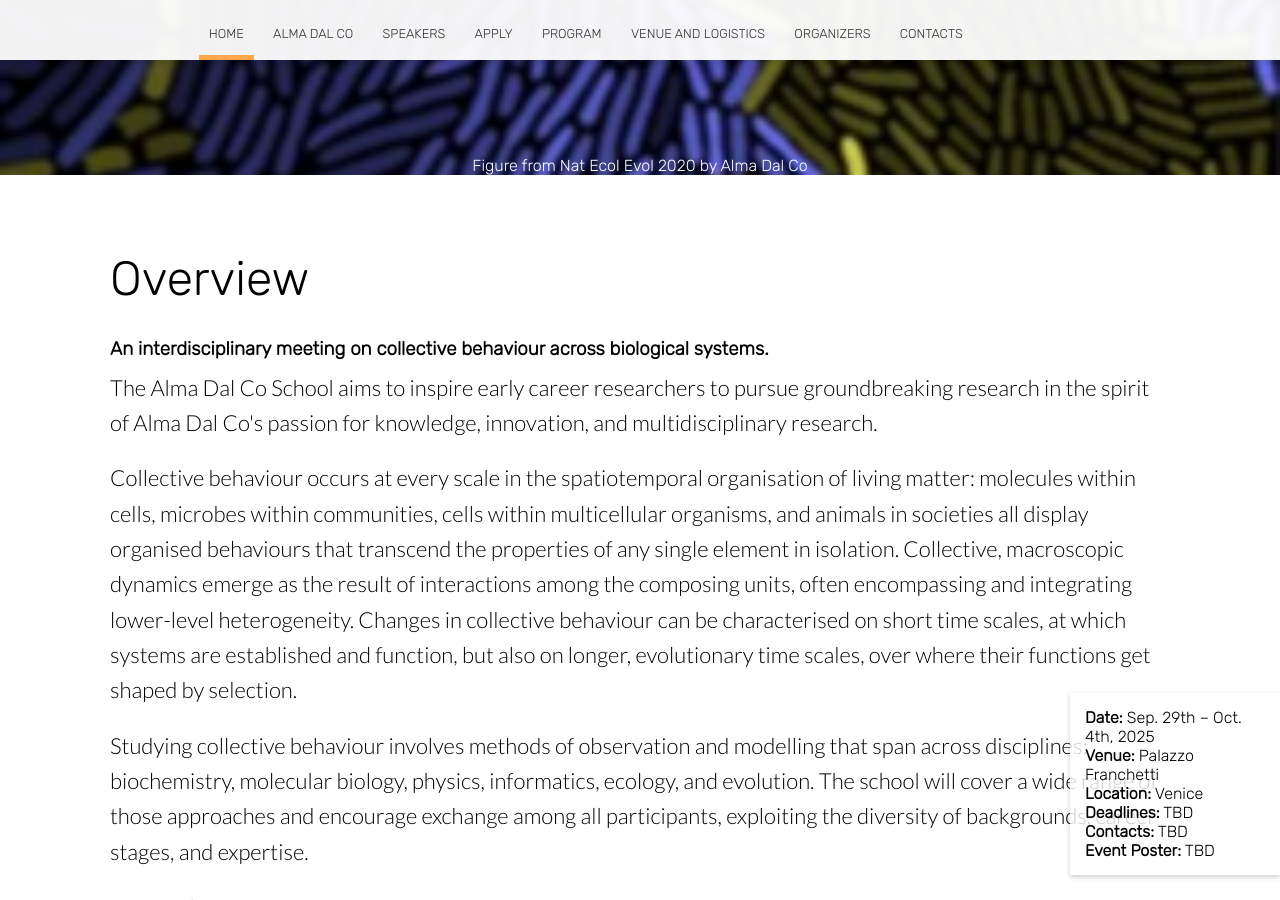
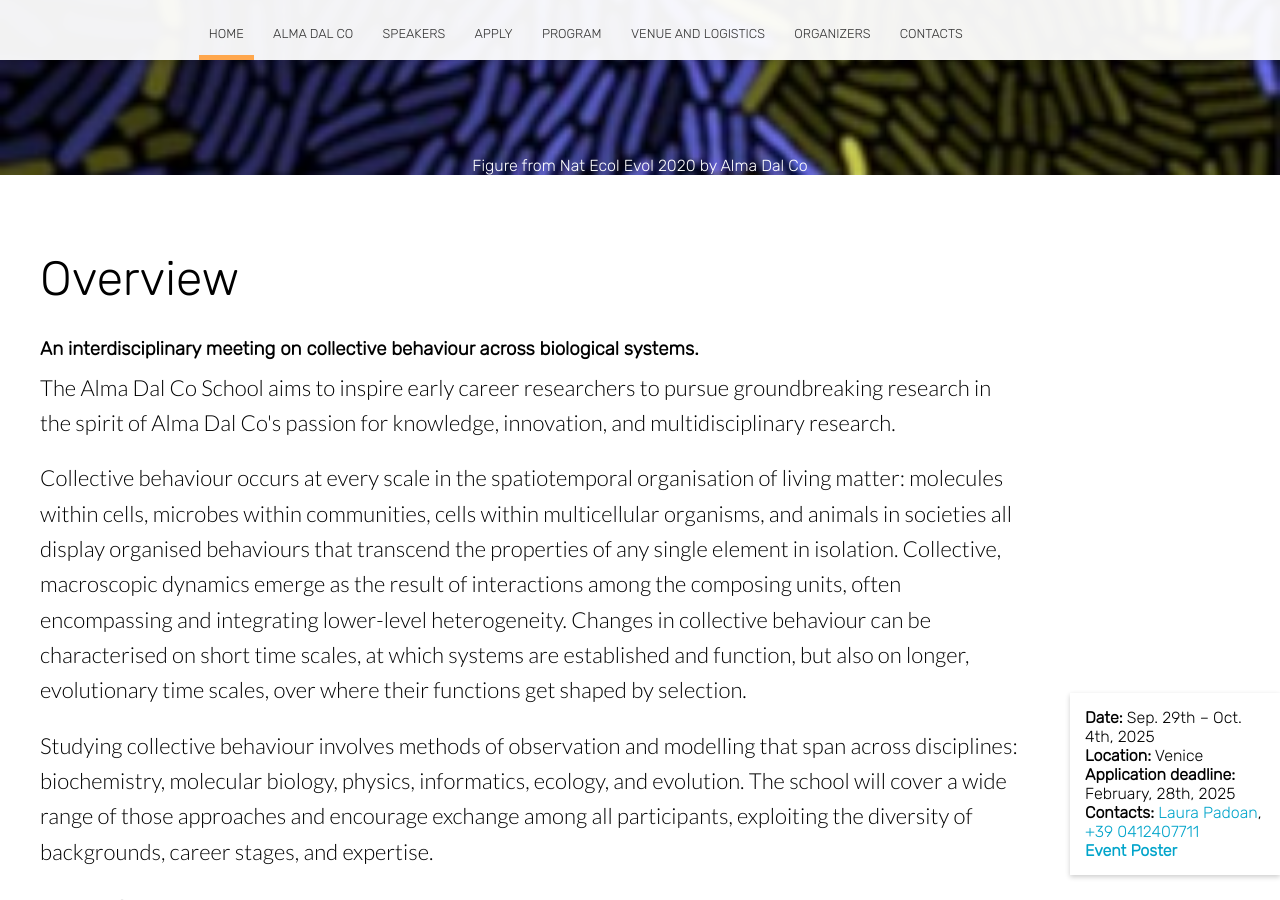
Before and after one commit to almadalcoschool/almadalcoschool.github.io, a Jekyll site: the page built from index.html, in a window 1280 px wide and 900 px high, scrolled down 455 px. Built offline with Jekyll 4.4.1, drawn with Linux system fonts in a browser that asks for light colours; nearby versions of some CDN libraries; the list of posts is cut into pages by our own code.

Commit message:
box size fixed in home

```diff
--- a/alma.html
+++ b/alma.html
@@ -19,7 +19,7 @@ image: /images/home/paper_natEcoEvol2020.jpg
         }
     /* Specific styles */
     .main-content {
-        margin-right: 230px; /* Adjust this value based on the width of fixed-box plus some extra space */
+        margin-right: 220px; /* Adjust this value based on the width of fixed-box plus some extra space */
     }
     /* Title styles */
     .hero-title {
--- a/index.html
+++ b/index.html
@@ -15,6 +15,9 @@ image: /images/home/paper_natEcoEvol2020.jpg
             margin: 0;
             padding: 0;
             box-sizing: border-box; /* Ensure consistent box sizing */
+        }
+    .main-content {
+            margin-right: 220px; /* Adjust this value based on the width of fixed-box plus some extra space */
         }
 
     /* Title styles */
@@ -42,7 +45,7 @@ image: /images/home/paper_natEcoEvol2020.jpg
         box-shadow: 0 2px 5px rgba(0, 0, 0, 0.2); /* Shadow for the box */
         z-index: 1000; /* Ensure the box is above other content */
         font-size: 16px;
-        }
+    }
 
 
     /* Hero section styles */
@@ -92,6 +95,9 @@ image: /images/home/paper_natEcoEvol2020.jpg
     }
 
     @media (max-width: 768px) {
+        .main-content {
+            margin-right: 0; /*  */
+        }
 
         /* Updates for the hero section */
         .fixed-box {
@@ -148,12 +154,11 @@ image: /images/home/paper_natEcoEvol2020.jpg
 <body>
 
 <div class="fixed-box">
-<strong>Date:</strong> Sep. 29th – Oct. 4th, 2025<br>
-<strong>Venue:</strong> Palazzo Franchetti<br>
-<strong>Location:</strong> Venice<br>
-<strong>Deadlines:</strong> TBD<br>
-<strong>Contacts:</strong> TBD<br>
-<strong>Event Poster:</strong> TBD<br>
+    <strong>Date:</strong> Sep. 29th – Oct. 4th, 2025<br>
+    <strong>Location:</strong> Venice<br>
+    <strong>Application deadline: </strong> February, 28th, 2025<br>
+    <strong>Contacts:</strong> <a href="mailto:laura.padoan@istitutoveneto.it">Laura Padoan</a>,  <a href="tel:+390412407711">+39 0412407711</a><br>
+    <a href="/POSTER.pdf" download="POSTER.pdf"><strong>Event Poster </strong></a><br>
 </div>
 
 <section class="hero" style="background-image: url({% include relative-src.html src=page.image %})">
@@ -176,6 +181,7 @@ image: /images/home/paper_natEcoEvol2020.jpg
 
 <!--<div class="content">-->
     <section class="info" id="learn-more">
+        <div class="main-content">
         <div class="container flex">
             <div class="text">
                 <h2 class="editable"> Overview </h2>
@@ -259,6 +265,7 @@ image: /images/home/paper_natEcoEvol2020.jpg
                 <img src="images/logo_dep_bio_comp.jpeg" alt="unil">
             </a>
         </div>
+    </div>
     <!--</div> -->
 </section>
 
```
